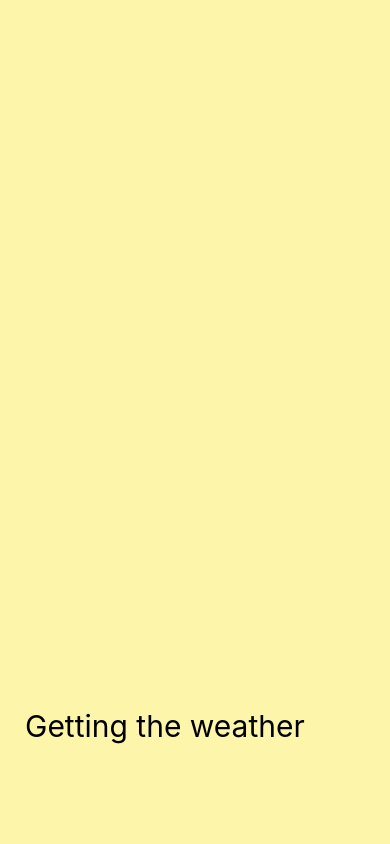
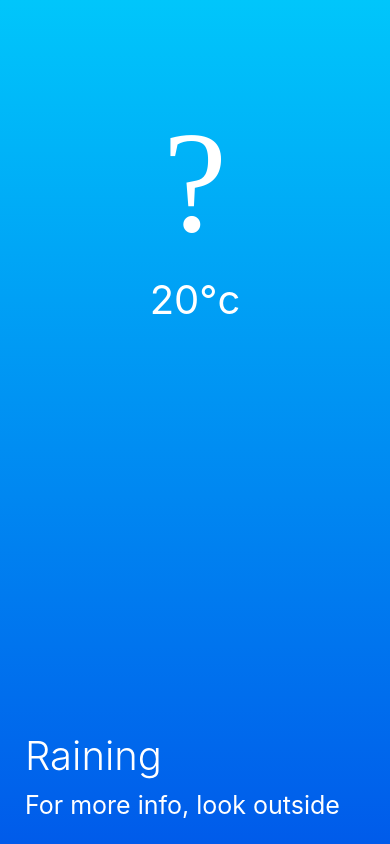
Before and after one commit to chiitoitsu/practice-react-native, a React Native app in the folder weather-app/: screen / in a window 390 px wide. Built offline with nearby package versions, Linux system fonts and the light colour scheme.

Commit message:
Add weather screen

```diff
--- a/weather-app/App.js
+++ b/weather-app/App.js
@@ -1,15 +1,19 @@
 import React from 'react'
-import { StyleSheet, Text, View } from 'react-native'
+import { StyleSheet, Text, View, StatusBar } from 'react-native'
+import Weather from './Weather'
 
 export default class App extends React.Component {
 	state = {
-		isLoaded: false
+		isLoaded: true
 	}
 	render() {
 		const { isLoaded } = this.state
 		return (
 			<View style={styles.container}>
-				{isLoaded ? null : (
+				<StatusBar hidden={true} />
+				{isLoaded ? (
+					<Weather />
+				) : (
 					<View style={styles.loading}>
 						<Text style={styles.loadingText}>Getting the weather</Text>
 					</View>
--- /dev/null
+++ b/weather-app/Weather.js
@@ -0,0 +1,56 @@
+import React from 'react'
+import { StyleSheet, Text, View } from 'react-native'
+import { LinearGradient } from 'expo-linear-gradient'
+import { Ionicons } from '@expo/vector-icons'
+
+export default class Weather extends React.Component {
+	render() {
+		return (
+			<LinearGradient style={styles.container} colors={['#00c6fb', '#005bea']}>
+				<View style={styles.upper}>
+					<Ionicons color='white' size={144} name='ios-rainy' />
+					<Text style={styles.temp}>20°c</Text>
+				</View>
+				<View style={styles.lower}>
+					<Text style={styles.title}>Raining</Text>
+					<Text style={styles.subtitle}>For more info, look outside</Text>
+				</View>
+			</LinearGradient>
+		)
+	}
+}
+
+const styles = StyleSheet.create({
+	container: {
+		flex: 1
+	},
+	upper: {
+		flex: 1,
+		alignItems: 'center',
+		justifyContent: 'center',
+		backgroundColor: 'transparent'
+	},
+	lower: {
+		flex: 1,
+		alignItems: 'flex-start',
+		justifyContent: 'flex-end',
+		paddingLeft: 25,
+		backgroundColor: 'transparent'
+	},
+	temp: {
+		fontSize: 40,
+		color: 'white',
+		marginTop: 10
+	},
+	title: {
+		fontSize: 40,
+		color: 'white',
+		marginBottom: 10,
+		fontWeight: '300'
+	},
+	subtitle: {
+		fontSize: 25,
+		color: 'white',
+		marginBottom: 24
+	}
+})
```
